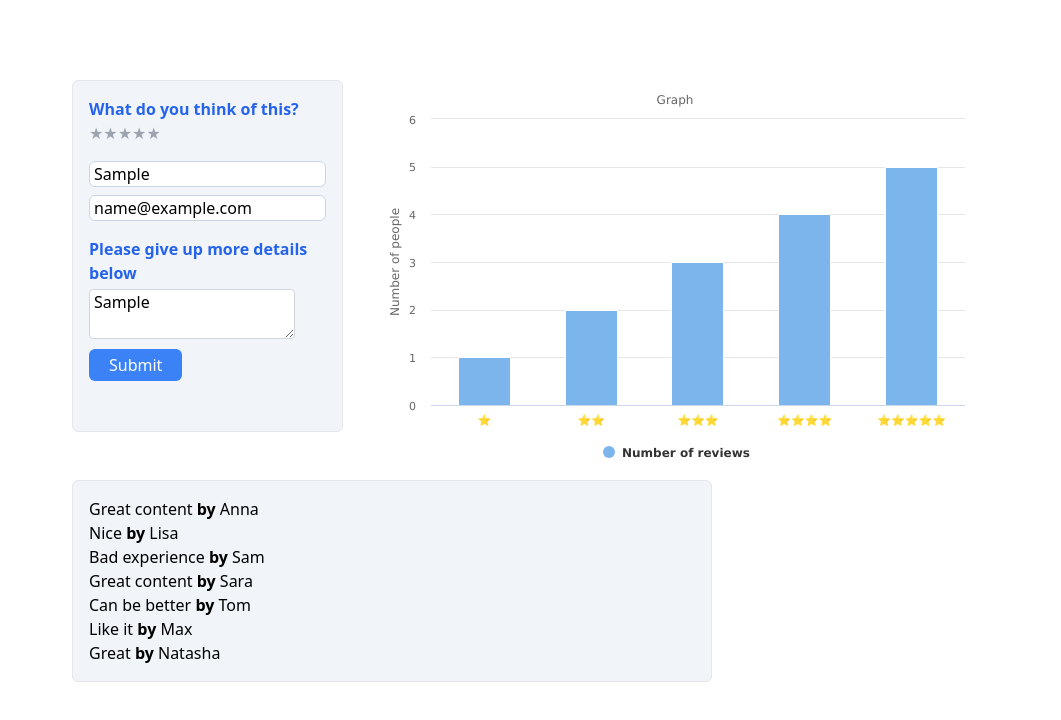
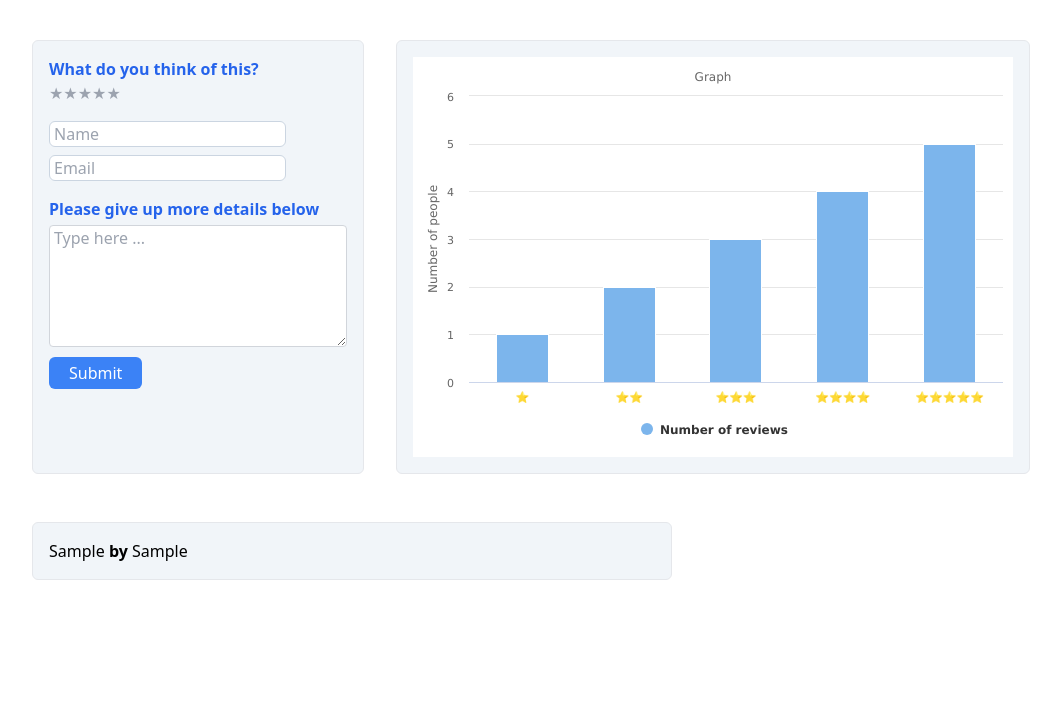
Before and after one commit to chuk-chuk/feedback-page, a React (Create React App) app: page / in a window 1280 px wide. Both pictures are taken after typing "Sample", "name@example.com", "Sample" into the empty fields and a click on the button "Submit". Shown: the top 720 px of the page, without its empty margins (8-1069 px from the left). Built offline with nearby package versions, Linux system fonts and the light colour scheme.

Commit message:
Use formik state and yup to validate fields

```diff
--- a/src/App.tsx
+++ b/src/App.tsx
@@ -1,50 +1,122 @@
-import React, { ChangeEvent, useState } from "react";
+import React, { useState } from "react";
+import { Formik, FormikProps, Form } from "formik";
+import * as yup from "yup";
 import Button from "./components/Button/Button";
 import Graph from "./components/Graph/Graph";
 import StarRating from "./components/StarRating/StarRating";
 import BoxInput from "./components/BoxInput/BoxInput";
 import TextInput from "./components/TextInput/TextInput";
-import { mockedComments } from "./App.helpers";
+import { Comment } from "./App.types";
 import "./index.css";
+import ValidationMessage from "./components/ValidationMessage/ValidationMessage";
+
+const validationSchema: yup.SchemaOf<Comment> = yup.object().shape({
+  name: yup.string().required("Name is required"),
+  email: yup.string().required("Email is required"),
+  comment: yup.string().required("Leave your comment please"),
+  rating: yup.number().required(),
+});
+
+const initialValues: Comment = {
+  name: "",
+  email: "",
+  rating: 0,
+  comment: "",
+};
 
 function App() {
   const [comments, setComments] = useState<Comment[]>([]);
-  const [textAreaValue, setTextAreaValue] = useState("");
-
-  const handleTextAreaChange = (event: ChangeEvent<HTMLTextAreaElement>) => {
-    setTextAreaValue(event.target.value);
-  };
-
-  const handleSubmit = (event: React.MouseEvent<HTMLButtonElement>) => {
-    event.preventDefault();
-  };
 
   return (
-    <div className="m-20 w-full md:w-3/4 lg:w-1/2">
-      <div className="flex gap-8 justify-between">
-        <section className="mb-12 p-4 bg-slate-100 border border-gray-200 rounded-md">
+    <div className="m-10 w-full md:w-3/4 lg:w-1/2">
+      <div className="mb-12 flex gap-8 justify-between">
+        <div className="p-4 bg-slate-100 border border-gray-200 rounded-md">
+          <Formik
+            initialValues={initialValues}
+            validationSchema={validationSchema}
+            onSubmit={(values, { resetForm }) => {
+              setComments([...comments, values]);
+              resetForm();
+            }}
+          >
+            {({
+              values,
+              handleChange,
+              handleBlur,
+              errors,
+              touched,
+            }: FormikProps<Comment>) => (
+              <Form>
                 <StarRating />
-          <TextInput id="name" placeholder="Name" inputClassName="mb-2" />
-          <TextInput id="email" placeholder="Email" inputClassName="mb-4" />
+                <TextInput
+                  id="name"
+                  name="name"
+                  placeholder="Name"
+                  value={values.name}
+                  onChange={handleChange}
+                  onBlur={handleBlur}
+                  inputClassName="mb-2"
+                />
+                {errors.name && touched.name && (
+                  <ValidationMessage type="error" className="mb-2">
+                    {errors.name}
+                  </ValidationMessage>
+                )}
+                <TextInput
+                  id="email"
+                  name="email"
+                  value={values.email}
+                  onChange={handleChange}
+                  onBlur={handleBlur}
+                  placeholder="Email"
+                  inputClassName="mb-4"
+                />
+                {errors.email && touched.email && (
+                  <ValidationMessage type="error" className="mb-2">
+                    {errors.email}
+                  </ValidationMessage>
+                )}
                 <BoxInput
                   id="comment"
-            textValue={textAreaValue}
-            handleOnChange={handleTextAreaChange}
+                  rows={5}
+                  cols={30}
+                  value={values.comment}
+                  placeholder="Type here ..."
+                  onBlur={handleBlur}
+                  onChange={handleChange}
                 />
-          <Button title="Submit" onClick={handleSubmit} />
-        </section>
-        <aside>
+                {errors.comment && touched.comment && (
+                  <ValidationMessage type="error" className="mb-2">
+                    {errors.comment}
+                  </ValidationMessage>
+                )}
+                <Button type="submit" title="Submit" />
+              </Form>
+            )}
+          </Formik>
+        </div>
+        <aside className="p-4 bg-slate-100 border border-gray-200 rounded-md">
+          {!comments.length ? (
+            <ValidationMessage type="custom">
+              No data to display
+            </ValidationMessage>
+          ) : (
             <Graph graphData={[1, 2, 3, 4, 5]} />
+          )}
         </aside>
       </div>
       <section className="p-4 bg-slate-100 border border-gray-200 rounded-md">
+        {!comments.length ? (
+          <ValidationMessage type="custom">No comments left.</ValidationMessage>
+        ) : (
           <ul>
-          {mockedComments.map((item, index) => (
+            {comments.map((item, index) => (
               <li key={index}>
                 {item.comment} <span className="font-bold">by</span> {item.name}
               </li>
             ))}
           </ul>
+        )}
       </section>
     </div>
   );
```
Lines whose indentation alone changed are shown as unchanged.
